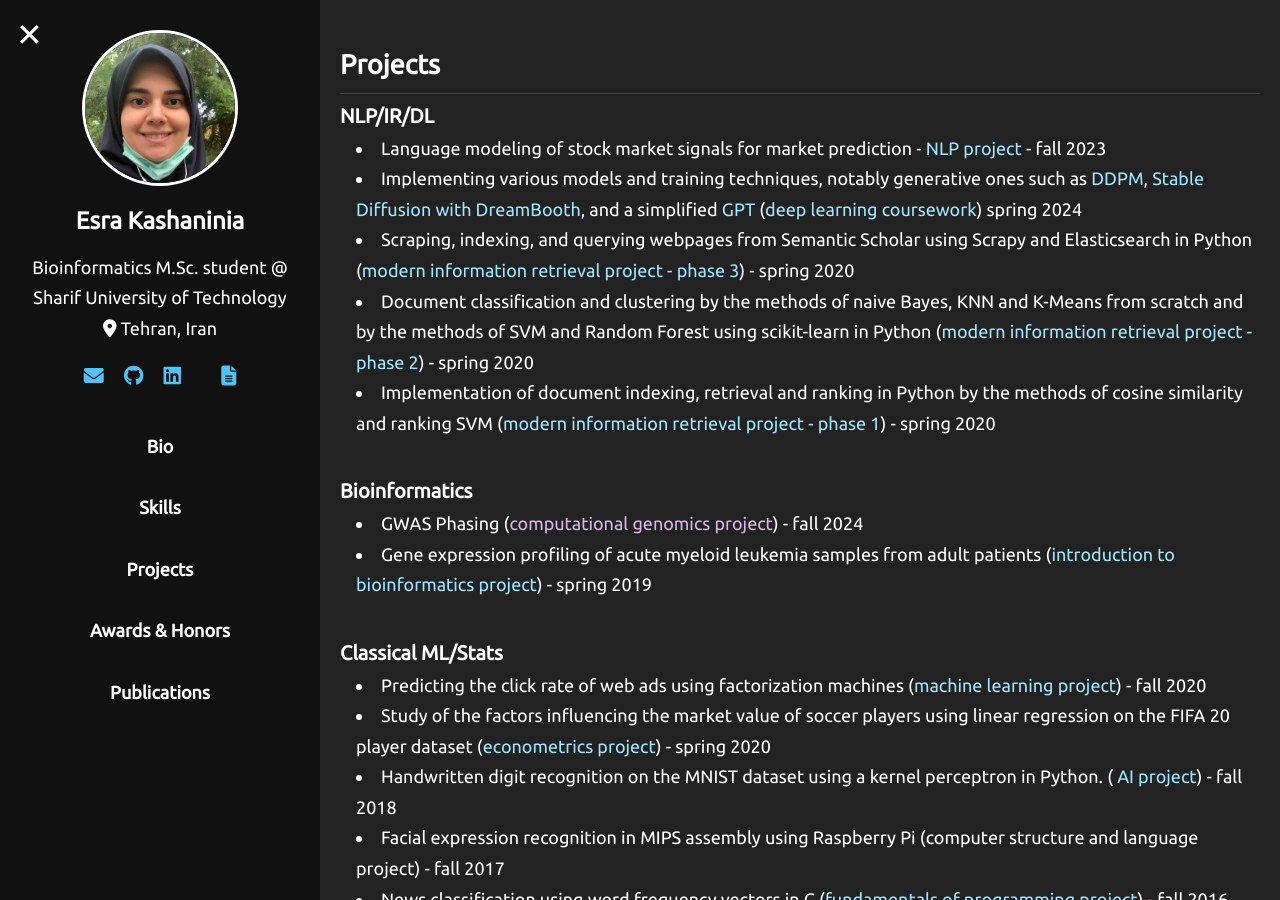
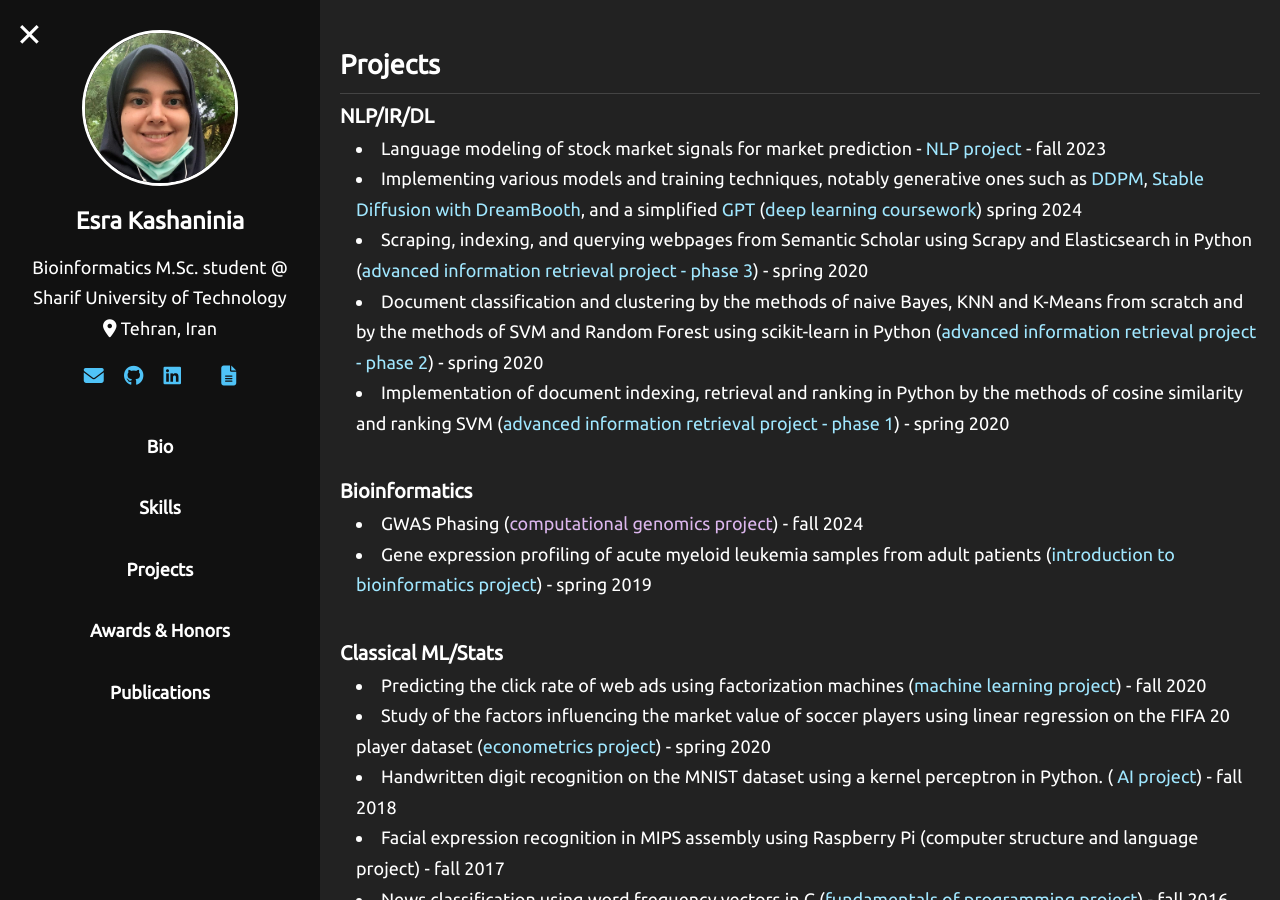
Before and after one commit to Esra-K/Esra-K.github.io, a Jekyll site: the page built from index.md, in a window 1280 px wide and 900 px high, scrolled down 1542 px. Built offline with Jekyll 4.4.1, drawn with Linux system fonts in a browser that asks for light colours; a style sheet for code colours, icons or effects is not loaded.

Commit message:
minor content change

```diff
--- a/index.md
+++ b/index.md
@@ -162,7 +162,7 @@ layout: default
         Scraping, indexing, and querying webpages from Semantic Scholar using
         Scrapy and Elasticsearch in Python (<a
           href="https://github.com/Esra-K/BSc-Coursework/tree/main/AdvancedInformationRetrieval_Spring2020/Project3"
-          >modern information retrieval project - phase 3</a
+          >advanced information retrieval project - phase 3</a
         >) - spring 2020
       </li>
       <li>
@@ -170,14 +170,14 @@ layout: default
         KNN and K-Means from scratch and by the methods of SVM and Random Forest
         using scikit-learn in Python (<a
           href="https://github.com/Esra-K/BSc-Coursework/tree/main/AdvancedInformationRetrieval_Spring2020/Project2"
-          >modern information retrieval project - phase 2</a
+          >advanced information retrieval project - phase 2</a
         >) - spring 2020
       </li>
       <li>
         Implementation of document indexing, retrieval and ranking in Python by
         the methods of cosine similarity and ranking SVM (<a
           href="https://github.com/Esra-K/BSc-Coursework/tree/main/AdvancedInformationRetrieval_Spring2020/Project1"
-          >modern information retrieval project - phase 1</a
+          >advanced information retrieval project - phase 1</a
         >) - spring 2020
       </li>
     </ul>
```
